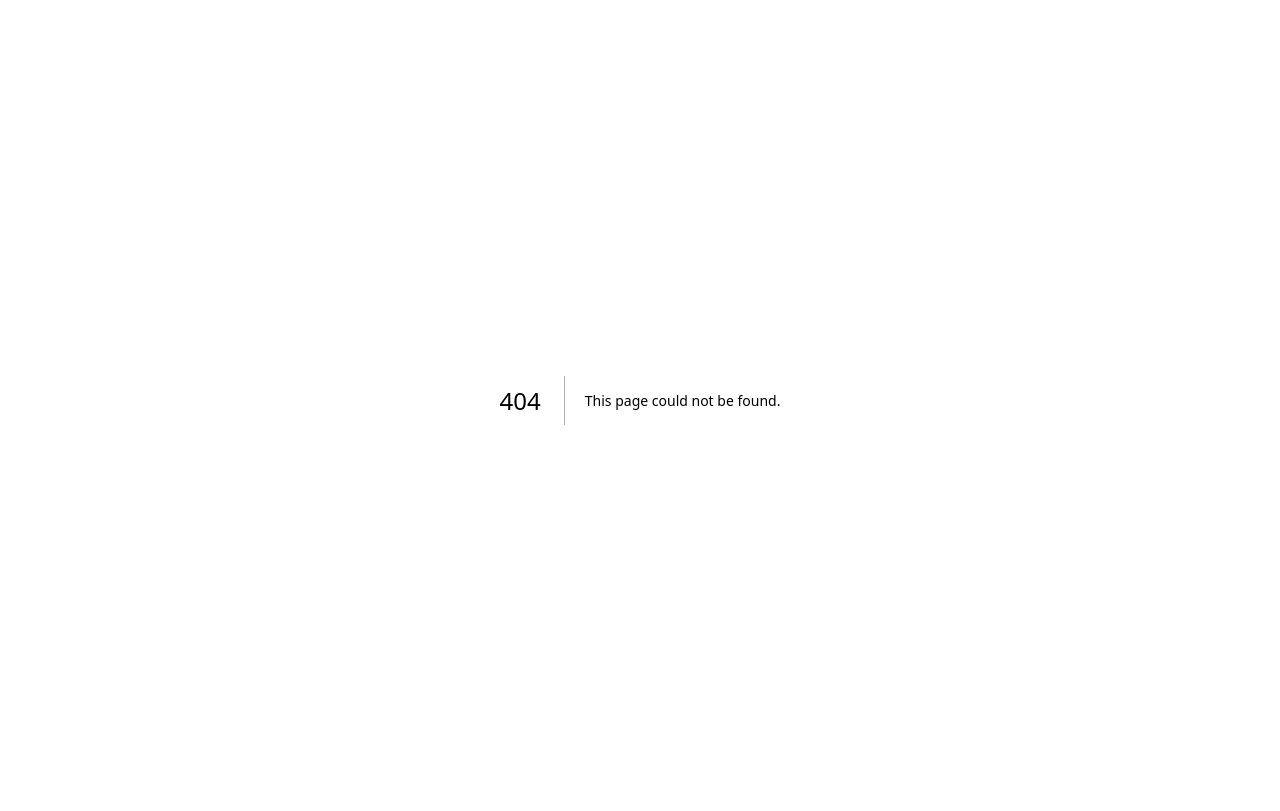
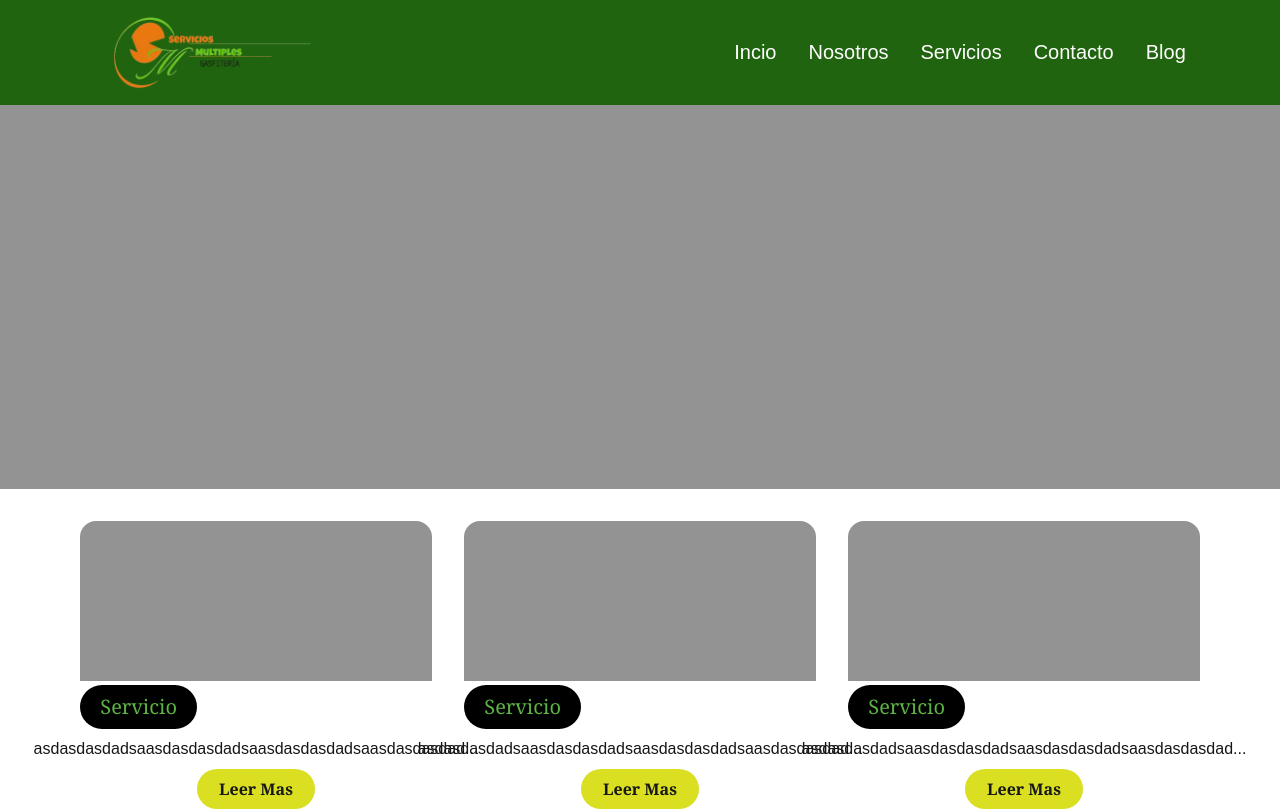
Before and after one commit to FranksVilca/ServiciosMultiples-ThermasSolares, a Next.js app: page /Servicios in a window 1280 px wide. Before the commit this address had no page. Shown: the top 811 px of the page. Built offline with nearby package versions, Linux system fonts and the light colour scheme.

Commit message:
feat(Servicios):terminated squelate

```diff
--- /dev/null
+++ b/src/Components/Servicios/servicePage.tsx
@@ -0,0 +1,79 @@
+import React from "react";
+
+const Services = {
+  servicios: [
+    {
+      title: "Servicio",
+      text: "asdasdasdadsaasdasdasdadsaasdasdasdadsaasdasdasdadsaasdasdasdadsaasdasdasdadsa",
+      image: "",
+    },
+    {
+      title: "Servicio",
+      text: "asdasdasdadsaasdasdasdadsaasdasdasdadsaasdasdasdadsaasdasdasdadsaasdasdasdadsa",
+      image: "",
+    },
+    {
+      title: "Servicio",
+      text: "asdasdasdadsaasdasdasdadsaasdasdasdadsaasdasdasdadsaasdasdasdadsaasdasdasdadsa",
+      image: "",
+    },
+    {
+      title: "Servicio",
+      text: "asdasdasdadsaasdasdasdadsaasdasdasdadsaasdasdasdadsaasdasdasdadsaasdasdasdadsa",
+      image: "",
+    },
+    {
+      title: "Servicio",
+      text: "asdasdasdadsaasdasdasdadsaasdasdasdadsaasdasdasdadsaasdasdasdadsaasdasdasdadsa",
+      image: "",
+    },
+    {
+      title: "Servicio",
+      text: "asdasdasdadsaasdasdasdadsaasdasdasdadsaasdasdasdadsaasdasdasdadsaasdasdasdadsa",
+      image: "",
+    },
+    {
+      title: "Servicio",
+      text: "asdasdasdadsaasdasdasdadsaasdasdasdadsaasdasdasdadsaasdasdasdadsaasdasdasdadsa",
+      image: "",
+    },
+    {
+      title: "Servicio",
+      text: "asdasdasdadsaasdasdasdadsaasdasdasdadsaasdasdasdadsaasdasdasdadsaasdasdasdadsa",
+      image: "",
+    },
+    {
+      title: "Servicio",
+      text: "asdasdasdadsaasdasdasdadsaasdasdasdadsaasdasdasdadsaasdasdasdadsaasdasdasdadsa",
+      image: "",
+    },
+  ],
+};
+
+const servicePage: React.FC = () => {
+  return (
+    <div>
+      <div className="mb-40">
+        <div className="w-full bg-third h-96"></div>
+        <div className="my-8 mx-20 grid grid-cols-1 sm:grid-cols-2 md:grid-cols-3 gap-8">
+          {Services.servicios.map((item, index) => (
+            <div key={index} className="gap-4 rounded-2xl">
+              <div className="bg-third w-full h-40 rounded-t-2xl">
+                {item.image}
+              </div>
+              <div className="bg-[#000] text-[#5BB543] w-1/3 rounded-3xl text-center my-1 py-2 text-xl font-serif">
+                {item.title}
+              </div>
+              <div className="flex justify-center my-2">{item.text.slice(0, 50)}...</div>
+              <div className="bg-second rounded-3xl text-center my-1 py-2 w-1/3 font-serif font-semibold mx-auto">
+                Leer Mas
+              </div>
+            </div>
+          ))}
+        </div>
+      </div>
+    </div>
+  );
+};
+
+export default servicePage;
--- /dev/null
+++ b/src/app/Servicios/page.tsx
@@ -0,0 +1,13 @@
+import Footer from "@/Components/footer";
+import Header from "@/Components/header";
+import ServicePage from "@/Components/Servicios/servicePage";
+
+export default function Home() {
+  return (
+    <div>
+      <Header />
+      <ServicePage />
+      <Footer />
+    </div>
+  );
+}
```
